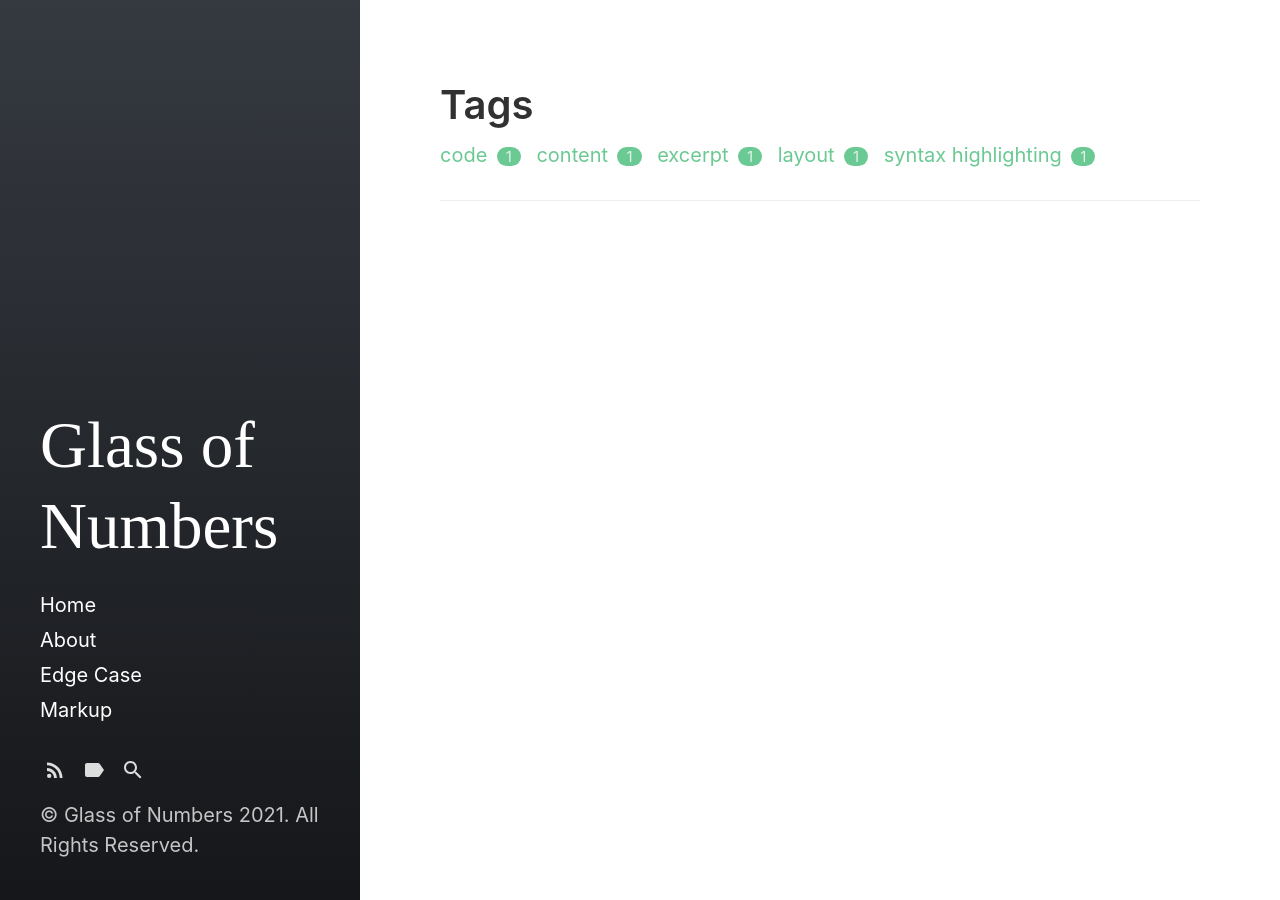
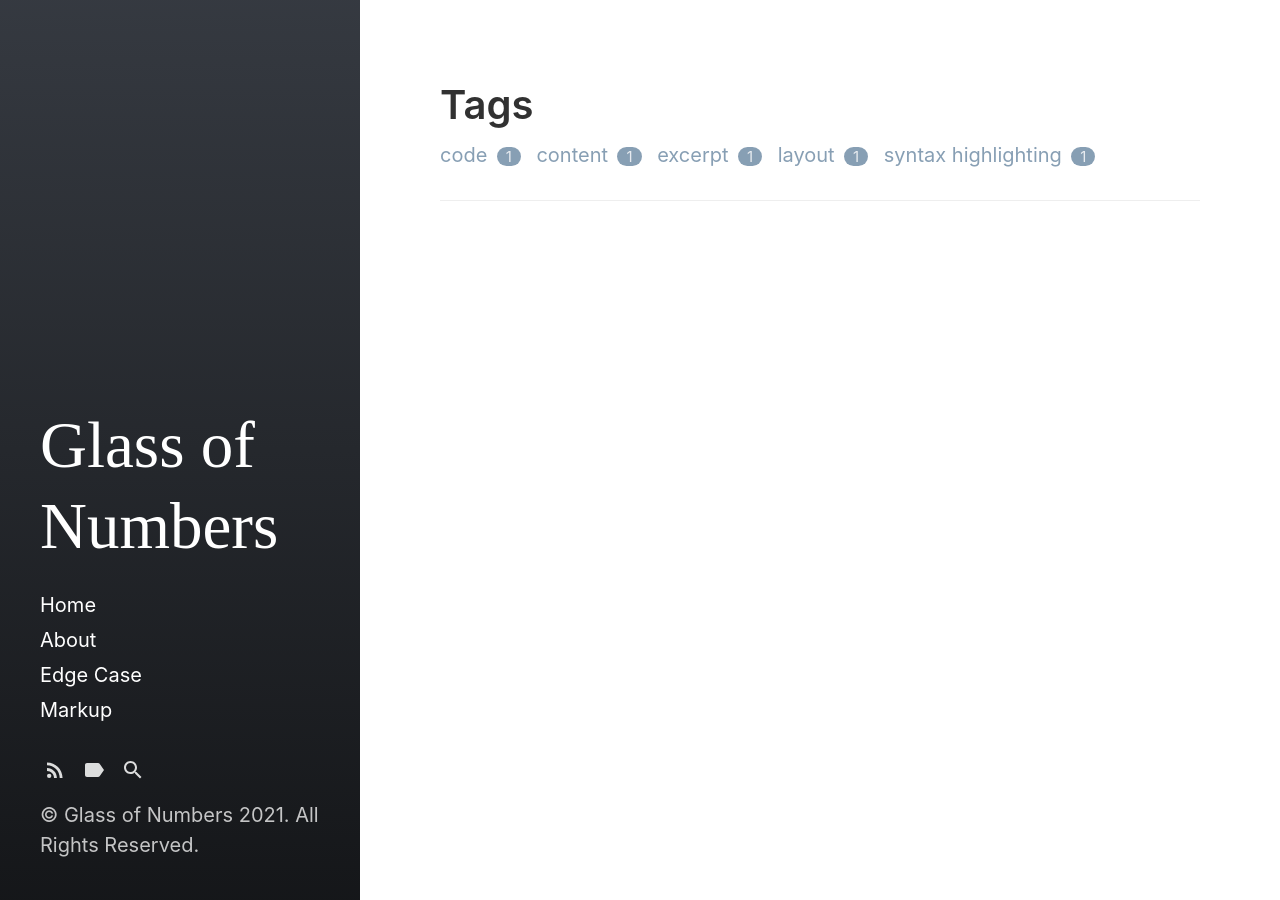
Before and after one commit to mokcak/mokcak.github.io, a Jekyll site: the page built from tags.html, in a window 1280 px wide. Built offline with Jekyll 4.4.1, drawn with Linux system fonts in a browser that asks for light colours.

Commit message:
link color update

```diff
--- a/_sass/hydeout/_variables.scss
+++ b/_sass/hydeout/_variables.scss
@@ -12,7 +12,7 @@ $green: #90a959 !default;
 $cyan: #75b5aa !default;
 $blue: #268bd2 !default;
 $brown: #8f5536 !default;
-$ocean: #3AB76F !default;
+$ocean: #607f9b !default;
 
 $root-font-family: -apple-system, BlinkMacSystemFont, 'Segoe UI', 'Roboto', 'Oxygen', 'Ubuntu', 'Cantarell', 'Fira Sans', 'Droid Sans', 'Helvetica Neue', Arial, sans-serif !default;
 $root-font-size: 1rem !default;
```
